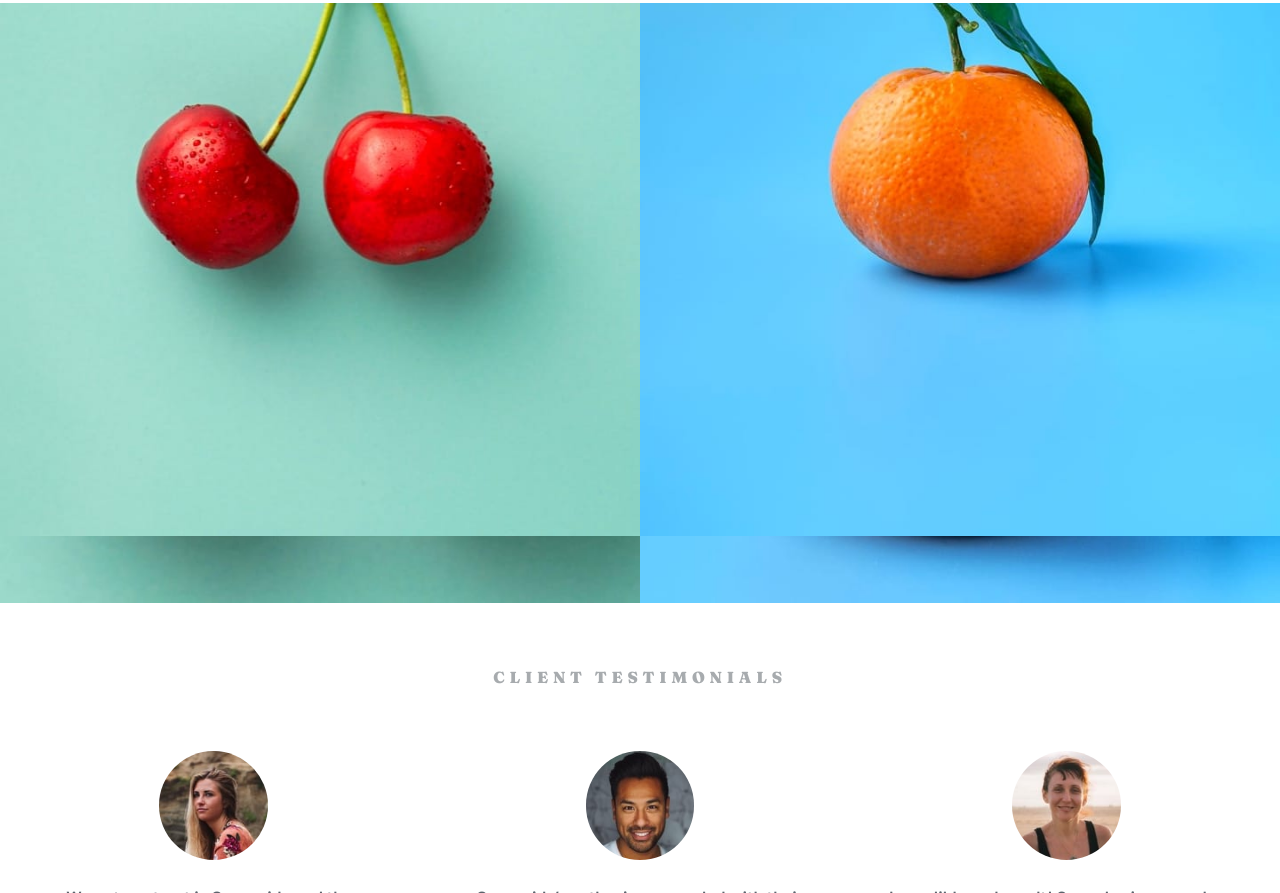
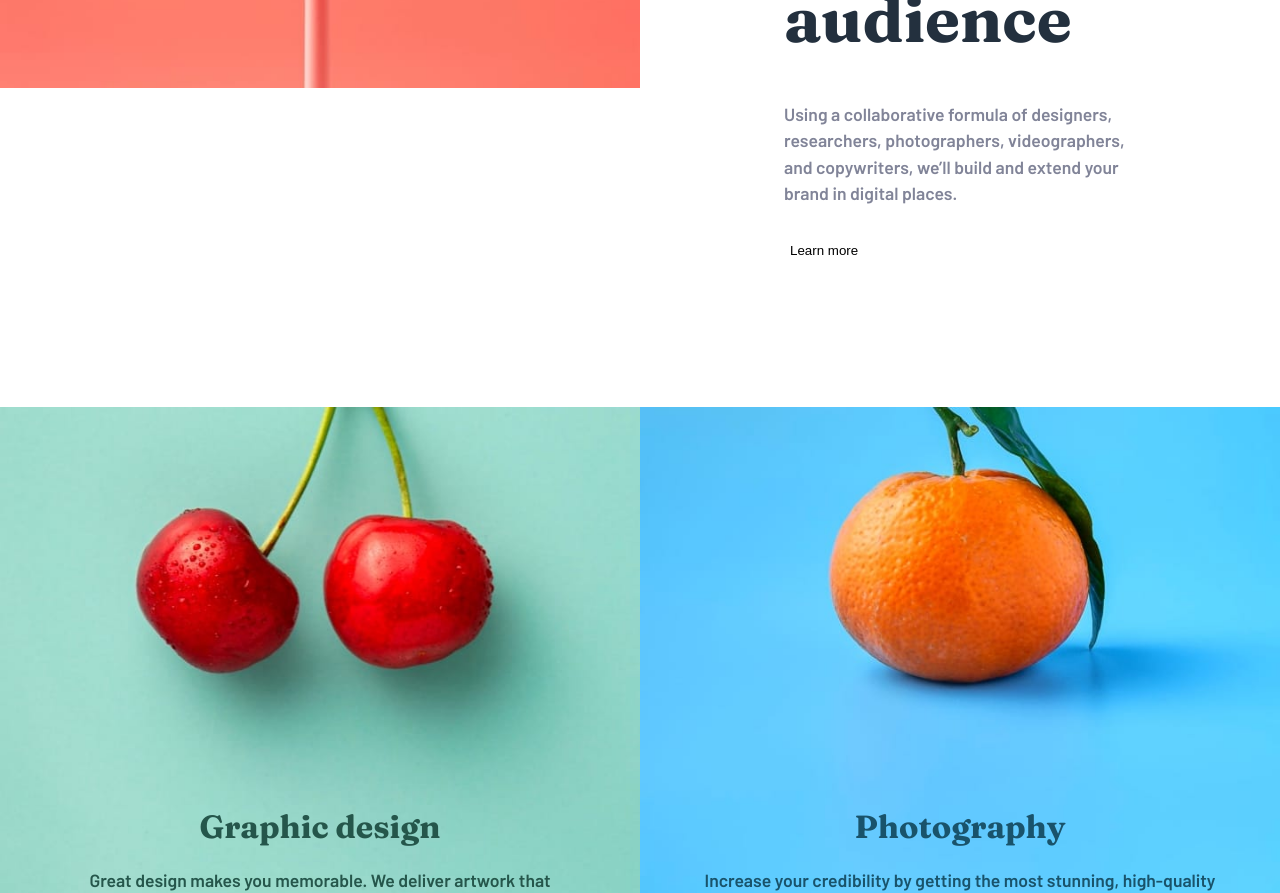
Before and after one commit to yuliia-p/Sunnyside-agency-landing-page, a website: page index.html in a window 1280 px wide. Shown: the part 1907-2800 px from the top of the page. Drawn offline with Linux system fonts and the light colour scheme.

Commit message:
styling desktop

```diff
--- a/css/styles.css
+++ b/css/styles.css
@@ -146,8 +146,9 @@ button {
   }
 
   .text-holder {
-    padding: 10rem;
+    padding: 9rem;
     text-align: left;
+    font-size: 2rem;
   }
 
   .contact-b {
@@ -169,4 +170,27 @@ button {
   div.row-nowrap img {
     width: 25px;
   }
+
+  .margin-mobile {
+    margin-top: 25rem;
+  }
+
+  .text-holder-no-margin {
+    text-align: center;
+    font-size: 1rem;
+    padding: 0 4rem;
+  }
+
+  .column-design {
+    height: 600px;
+    background-image: url("../images/desktop/image-graphic-design.jpg");
+    background-size: 100%;
+    background-repeat: no-repeat;
+  }
+
+  .column-photography {
+    background-image: url("../images/desktop/image-photography.jpg");
+    background-size: 100%;
+    background-repeat: no-repeat;
+  }
 }
--- a/index.html
+++ b/index.html
@@ -90,8 +90,8 @@
     </div>
     <div class="row row-4 row-4-mobile">
       <div class="column-half-desktop column-full-mobile column-design">
-        <img class="desktop" src="./images/desktop/image-graphic-design.jpg" alt="cherry-img">
-        <div style="color:hsl(167, 40%, 24%)" class="text-holder margin-mobile">
+        <!-- <img class="desktop" src="./images/desktop/image-graphic-design.jpg" alt="cherry-img"> -->
+        <div style="color:hsl(167, 40%, 24%)" class="text-holder text-holder-no-margin margin-mobile">
           <h1>Graphic design</h1>
           <p style="color:hsl(167, 40%, 24%)">Great design makes you memorable. We deliver artwork that underscores your brand
             message and captures potential
@@ -100,8 +100,8 @@
         </div>
       </div>
       <div class="column-half-desktop column-full-mobile  column-photography">
-        <img class="desktop" style="width: 100%;" src="./images/desktop/image-photography.jpg" alt="cherry-img">
-        <div style="color:hsl(198, 62%, 26%)" class="text-holder margin-mobile">
+        <!-- <img class="desktop" style="width: 100%;" src="./images/desktop/image-photography.jpg" alt="cherry-img"> -->
+        <div style="color:hsl(198, 62%, 26%)" class="text-holder text-holder-no-margin margin-mobile">
           <h1>Photography</h1>
           <p style="color:hsl(198, 62%, 26%)">Increase your credibility by getting the most stunning, high-quality photos that
             improve your business image.</p>
```
